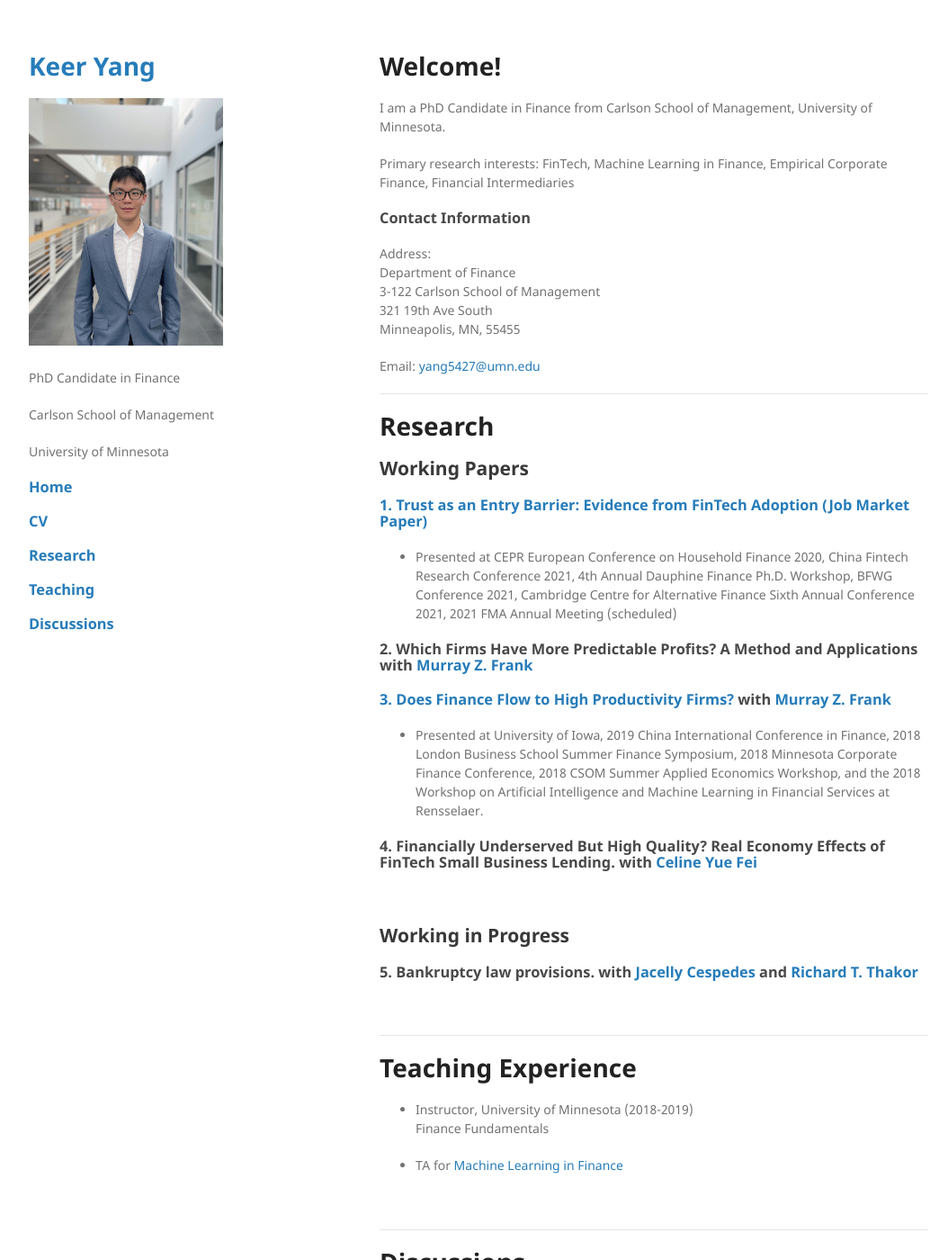
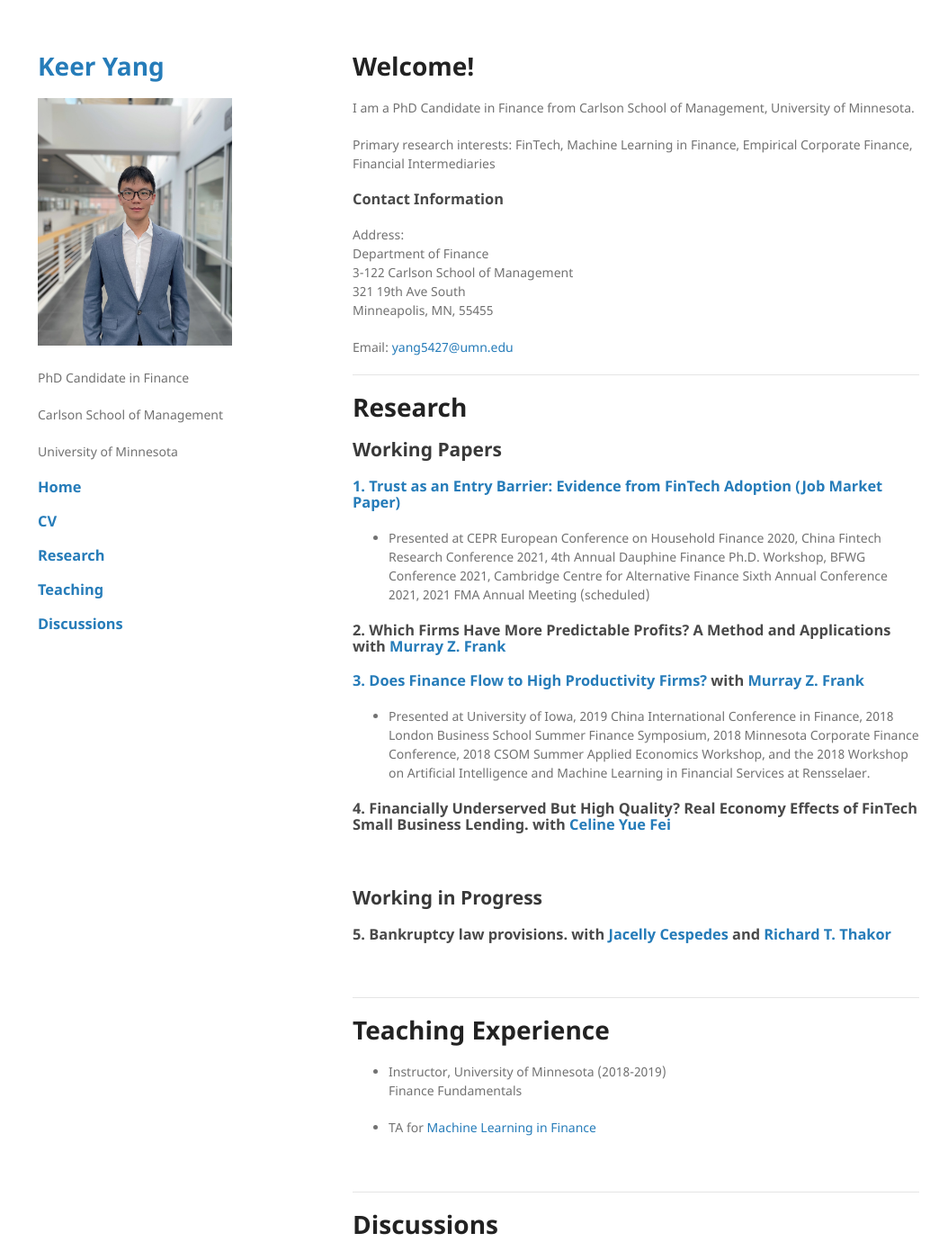
Before and after one commit to keeryang/keeryang.github.io, a Jekyll site: the page built from index.md, in a window 1280 px wide and 1400 px high. Shown: the whole window at 90% size, without its empty margins (108-1162 px from the left). Built offline with Jekyll 4.4.1, drawn with Linux system fonts in a browser that asks for light colours; the repository's description, which GitHub fills in, is left out; our own code applies the rules of GitHub Pages for plain Markdown files.

Commit message:
Update jekyll-theme-minimal.scss

```diff
--- a/_sass/jekyll-theme-minimal.scss
+++ b/_sass/jekyll-theme-minimal.scss
@@ -56,7 +56,7 @@ a:hover small {
 }
 
 .wrapper {
-  width:1000px;
+  width:980px;
   margin:0 auto;
 }
 
@@ -186,7 +186,7 @@ strong {
 }
 
 section {
-  width:610px;
+  width:630px;
   float:right;
   padding-bottom:50px;
 }
```
